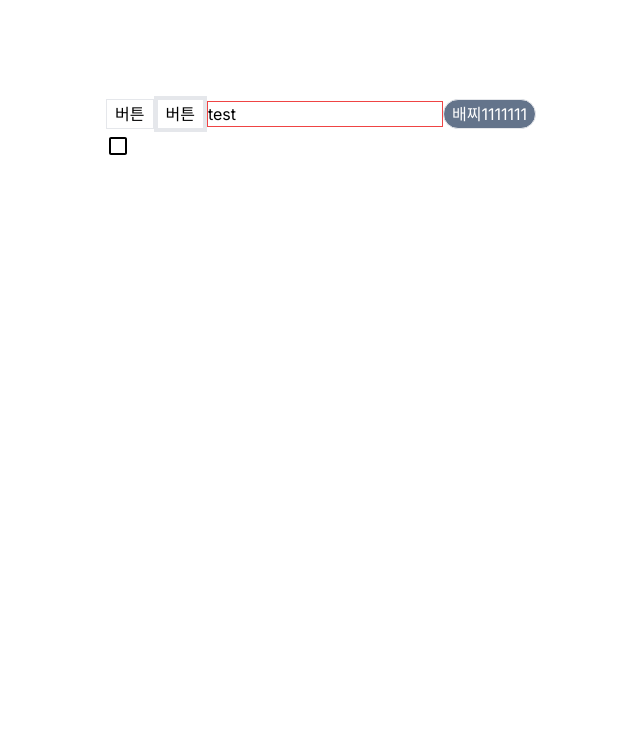
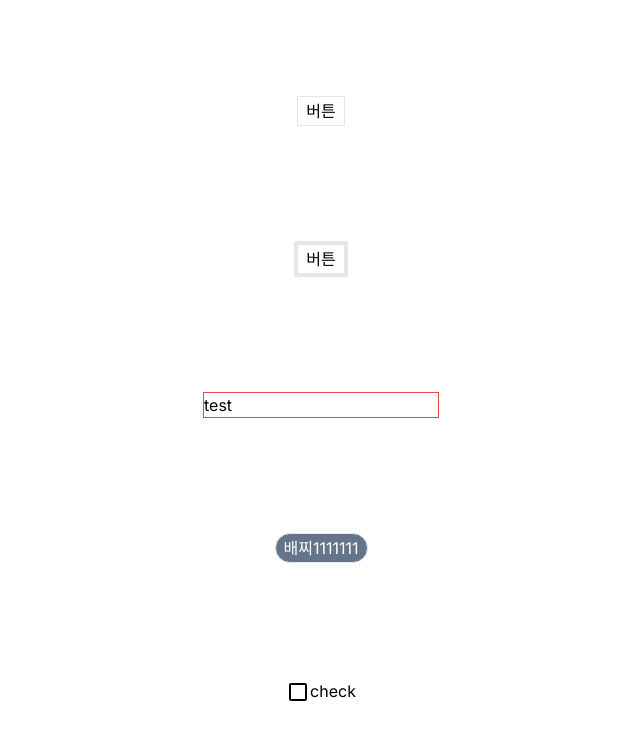
Before and after one commit to dev-HongCheol/nextjs-wiki-book, a Next.js app: page / in a window 1280 px wide. Shown: the top 740 px of the page, without its empty margins (319-959 px from the left). Built offline with nearby package versions, Linux system fonts and the light colour scheme.

Commit message:
Add Checkbox compoents

```diff
--- a/app/page.tsx
+++ b/app/page.tsx
@@ -1,18 +1,9 @@
-import { Badge, Button, Input } from "@components/atoms";
-import { Checkbox } from "@components/molecules";
+import AtomTest from "@components/organisms/atom-test/AtomTest";
 
 export default function Home() {
   return (
     <main className="flex min-h-screen flex-col items-center justify-between p-24">
-      <div>
-        <Button variant="primary">버튼</Button>
-        <Button variant="secondary" className="border-4">
-          버튼
-        </Button>
-        <Input name="" value="test" type="text" className="" hasError />
-        <Badge className="bg-slate-500">배찌1111111</Badge>
-        <Checkbox />
-      </div>
+      <AtomTest />
     </main>
   );
 }
--- a/components/atoms/badge/badge.tsx
+++ b/components/atoms/badge/badge.tsx
@@ -8,10 +8,9 @@ export type BadgeProps = {
 const Badge = ({ className, children }: BadgeProps) => {
   return (
     <p
-      className={`inline-flex min-w-[20px] border rounded-[20px] height-[20px]
-    justify-cetner items-center ${className} px-2 py-0.5`}
+      className={`inline-flex min-w-[20px] border rounded-[20px] height-[20px] justify-cetner items-center ${className} px-2 py-0.5`}
     >
-      <p className="text-white font-md select-none">{children}</p>
+      <span className="text-white font-md select-none">{children}</span>
     </p>
   );
 };
--- a/components/molecules/checkbox/checkbox.tsx
+++ b/components/molecules/checkbox/checkbox.tsx
@@ -1,7 +1,7 @@
 import CheckBoxOutlineBlankOutlinedIcon from "@mui/icons-material/CheckBoxOutlineBlankOutlined";
 import CheckBoxOutlinedIcon from "@mui/icons-material/CheckBoxOutlined";
 import React, { InputHTMLAttributes, useCallback, useEffect, useRef, useState } from "react";
-import { Text } from "@/atoms/text";
+import { Text } from "@components/atoms";
 export type CheckboxProps = Omit<InputHTMLAttributes<HTMLInputElement>, "defaultValue"> & {
   label?: string;
 };
@@ -32,7 +32,7 @@ const Checkbox = ({ id, label, onChange, checked, ...props }: CheckboxProps) =>
         type="checkbox"
         {...props}
       />
-      <div className="felx itmes-center">
+      <div className="flex items-center">
         {checked ?? isChecked ? (
           <button onClick={onClick}>
             <CheckBoxOutlinedIcon />
@@ -42,8 +42,9 @@ const Checkbox = ({ id, label, onChange, checked, ...props }: CheckboxProps) =>
             <CheckBoxOutlineBlankOutlinedIcon />
           </button>
         )}
+
         {label && label.length > 0 && (
-          <label htmlFor={id}>
+          <label htmlFor={id} onClick={onClick}>
             <Text variant="primary">{label}</Text>
           </label>
         )}
--- /dev/null
+++ b/components/organisms/atom-test/AtomTest.tsx
@@ -0,0 +1,20 @@
+"use client";
+import React from "react";
+import { Badge, Button, Input } from "@components/atoms";
+import { Checkbox } from "@components/molecules";
+
+const AtomTest = () => {
+  return (
+    <>
+      <Button variant="primary">버튼</Button>
+      <Button variant="secondary" className="border-4">
+        버튼
+      </Button>
+      <Input name="" value="test" type="text" className="" hasError />
+      <Badge className="bg-slate-500">배찌1111111</Badge>
+      <Checkbox label="check" id="check1" />
+    </>
+  );
+};
+
+export default AtomTest;
```
Also changed, not shown: 1 other file (tests, documents, lock files or other folders).
